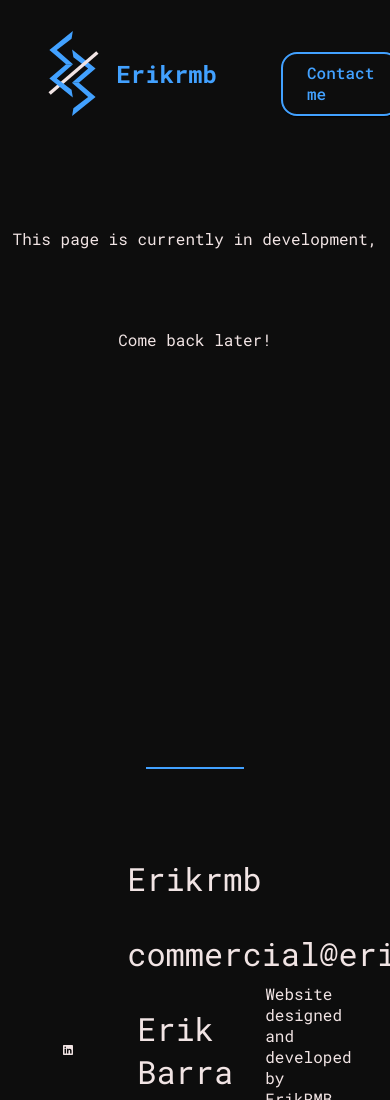
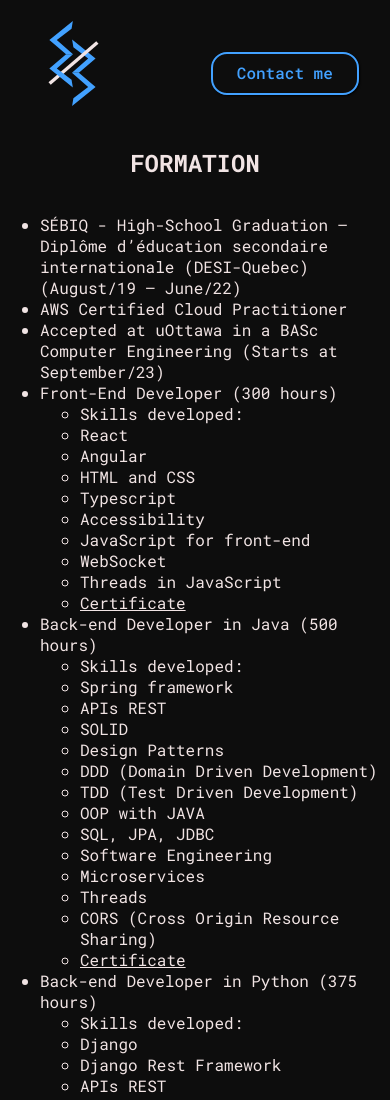
Before and after one commit to Erikrmb/Erikrmb-my-website, a React (Create React App) app: page /resume in a window 390 px wide. Shown: the top 1100 px of the page. Built offline with nearby package versions, Linux system fonts and the light colour scheme.

Commit message:
Adding resume page

```diff
--- a/src/components/NavBar/Navbar.module.scss
+++ b/src/components/NavBar/Navbar.module.scss
@@ -1,3 +1,6 @@
+@import '../../styles/_variables.scss';
+@import '../../styles/Theme.module.scss';
+
 .container{
     display: flex;
     align-items: center;
@@ -12,8 +15,21 @@
     }
 }
 
+.title{
+    color: $primary-color;
+    font: 700;
+    align-items: center;
+    align-self: center;
+}
+
 @media only screen and (max-width: 768px) {
     .container__tabs{
         display: none;
     }
+    .link{
+        display: none;
+    }
+    .title{
+        display: none;
+    }
 }
--- a/src/components/NavBar/index.tsx
+++ b/src/components/NavBar/index.tsx
@@ -50,7 +50,7 @@
                     <path d="M41.8554 66.4487L40.5662 58.6358L25.7975 47.5292L42.0112 33.2208H35.0767L18.36 47.3946L41.8554 66.4487Z" fill="#42A1FF"/>
                 </svg>
                 <h2 className={classNames({
-                            [stylesTheme.title]: true,
+                            [styles.title]: true,
                             // [color]: true,
                         })}>Erikrmb</h2>
             </div>
--- /dev/null
+++ b/src/pages/Resume/Resume.module.scss
@@ -0,0 +1,6 @@
+.container{
+    display: flex;
+    flex-direction: column;
+    align-items: center;
+    justify-content: center;
+}
--- /dev/null
+++ b/src/pages/Resume/index.tsx
@@ -0,0 +1,147 @@
+import styles from './Resume.module.scss'
+
+export default function Resume(){
+    return(
+        <main className={styles.container}>
+            <h2>FORMATION</h2>
+            <ul>
+                <li>SÉBIQ - High-School Graduation – Diplôme d’éducation secondaire internationale (DESI-Quebec) (August/19 – June/22)</li>
+                <li>AWS Certified Cloud Practitioner</li>
+                <li>Accepted at uOttawa in a BASc Computer Engineering (Starts at September/23)</li>
+                <li>Front-End Developer (300 hours)</li>
+                <ul>
+                    <li>Skills developed:</li>
+                    <li>React</li>
+                    <li>Angular</li>
+                    <li>HTML and CSS</li>
+                    <li>Typescript</li>
+                    <li>Accessibility</li>
+                    <li>JavaScript for front-end</li>
+                    <li>WebSocket</li>
+                    <li>Threads in JavaScript</li>
+                    <li><a href="https://cursos.alura.com.br/user/erikrmb/fullCertificate/cb5bede56c62599ec13639a51749e76f">Certificate</a></li>
+                </ul>
+                <li>Back-end Developer in Java (500 hours)</li>
+                <ul>
+                    <li>Skills developed:</li>
+                    <li>Spring framework</li>
+                    <li>APIs REST</li>
+                    <li>SOLID</li>
+                    <li>Design Patterns</li>
+                    <li>DDD (Domain Driven Development)</li>
+                    <li>TDD (Test Driven Development)</li>
+                    <li>OOP with JAVA</li>
+                    <li>SQL, JPA, JDBC</li>
+                    <li>Software Engineering</li>
+                    <li>Microservices</li>
+                    <li>Threads</li>
+                    <li>CORS (Cross Origin Resource Sharing)</li>
+                    <li><a href="https://cursos.alura.com.br/user/erikrmb/fullCertificate/cb5bede56c62599ec13639a51749e76f">Certificate</a></li>
+                </ul>
+                <li>Back-end Developer in Python (375 hours)</li>
+                <ul>
+                    <li>Skills developed:</li>
+                    <li>Django</li>
+                    <li>Django Rest Framework</li>
+                    <li>APIs REST</li>
+                    <li>TDD (Test Driven Development)</li>
+                    <li>OOP with Python</li>
+                    <li>SQL</li>
+                    <li>Software Engineering</li>
+                    <li>Microservices</li>
+                    <li>CORS (Cross Origin Resource Sharing)</li>
+                    <li><a href="https://cursos.alura.com.br/user/erikrmb/fullCertificate/cb5bede56c62599ec13639a51749e76f">Certificate</a></li>
+                </ul>
+                <li>Back-end Developer in JavaScript (365 hours)</li>
+                <ul>
+                    <li>Skills developed:</li>
+                    <li>Node.JS</li>
+                    <li>Express</li>
+                    <li>APIs REST</li>
+                    <li>TDD (Test Driven Development)</li>
+                    <li>OOP with JavaScript</li>
+                    <li>MongoDB</li>
+                    <li>SQL</li>
+                    <li>ORM with Sequelize</li>
+                    <li>Software Engineering</li>
+                    <li>Microservices</li>
+                    <li>WebSocket</li>
+                    <li>CORS (Cross Origin Resource Sharing)</li>
+                    <li><a href="https://cursos.alura.com.br/user/erikrmb/fullCertificate/cb5bede56c62599ec13639a51749e76f">Certificate</a></li>
+                </ul>
+            </ul>
+
+            <h2>PROFESSIONAL EXPERIENCE</h2>
+            <ol>
+                <li>
+                    Dishwasher at “Le Café des Artistes de la Lièvre” (July/21 – present)
+                    <ul>
+                        <li>Skills developed:</li>
+                        <li>Organization and autonomy</li>
+                        <li>Teamwork and communication</li>
+                        <li>Resilience in a high pressure and demand environment</li>
+                    </ul>
+                </li>
+                <li>
+                    Waiter at “Le Café des Artistes de la Lièvre” (March/23 – present)
+                    <ul>
+                        <li>Skills developed:</li>
+                        <li>Emotional intelligence</li>
+                        <li>Teamwork and communication</li>
+                        <li>Resilience in a high pressure and demand environment</li>
+                    </ul>
+                </li>
+                <li>
+                    Self-Employed (August/22 – Present)
+                    <ul>
+                        <li>Skills developed:</li>
+                        <li>Organization and autonomy</li>
+                        <li>Communicate effectively with clients</li>
+                        <li>Develop production applications using WordPress and AWS.</li>
+                        <li>Time Management</li>
+                    </ul>
+                </li>
+            </ol>
+
+            <h2>LANGUAGES</h2>
+            <ul>
+                <li>English</li>
+                <ul>
+                    <li>Reading: Fluency</li>
+                    <li>Writing: Advanced</li>
+                    <li>Speaking: Advanced</li>
+                    <li>Comprehension: Fluency</li>
+                </ul>
+                <li>French</li>
+                <ul>
+                    <li>Reading: Fluency</li>
+                    <li>Writing: Advanced</li>
+                    <li>Speaking: Advanced</li>
+                    <li>Comprehension: Fluency</li>
+                </ul>
+                <li>Portuguese: Native Speaker</li>
+            </ul>
+
+            <h2>OTHER SKILLS</h2>
+            <ul>
+                <li>Soft Skills such as receiving and giving feedback, effective communication, and emotional intelligence</li>
+                <li>CI/CD (GitHub Actions, Jenkins)</li>
+                <li>Adobe Photoshop, Illustrator, and Figma</li>
+            </ul>
+
+            <h2>OTHER MERITS</h2>
+            <ul>
+                <li>Médaille de la Reconnaissance Citoyenne awarded by the House of Commons – Canada (2022)</li>
+            </ul>
+
+            <h2>PERSONAL INTERESTS</h2>
+            <ul>
+                <li>Reading</li>
+                <li>Online gaming</li>
+                <li>Role-playing game</li>
+                <li>Music</li>
+            </ul>
+
+        </main>
+    )
+}
--- a/src/pages/home/Home.module.scss
+++ b/src/pages/home/Home.module.scss
@@ -243,3 +243,27 @@
     }
 
 }
+
+
+@media only screen and (max-width: 768px) {
+    .container__aboutme{
+     flex-direction: column;
+     width: auto;
+    }
+    .text__aboutme{
+        margin-top: 2em;
+        width: auto;
+    }
+    .container__portfolio{
+        flex-direction: column;
+    }
+    .portfolio__card{
+        width: auto;
+        height: auto;
+        margin: 0 2em;
+
+    }
+    .blog__card{
+        flex-direction: column;
+    }
+}
--- a/src/routes.tsx
+++ b/src/routes.tsx
@@ -4,6 +4,7 @@
 import InDevelopment  from './pages/InDevelopment';
 // import About from 'pages/About';
 import DefaultPage from 'pages/DefaultPage';
+import Resume from 'pages/Resume';
 // import Blog from 'pages/Blog';
 
 export default function AppRouter(){
@@ -16,7 +17,7 @@
                         <Route path='portfolio' element={<InDevelopment/>}></Route>
                         <Route path='about' element={<InDevelopment/>}></Route>
                         <Route path='blog' element={<InDevelopment/>}></Route>
-                        <Route path='resume' element={<InDevelopment></InDevelopment>}></Route>
+                        <Route path='resume' element={<Resume></Resume>}></Route>
                     </Route>
                 </Routes>
             </Router>
```
